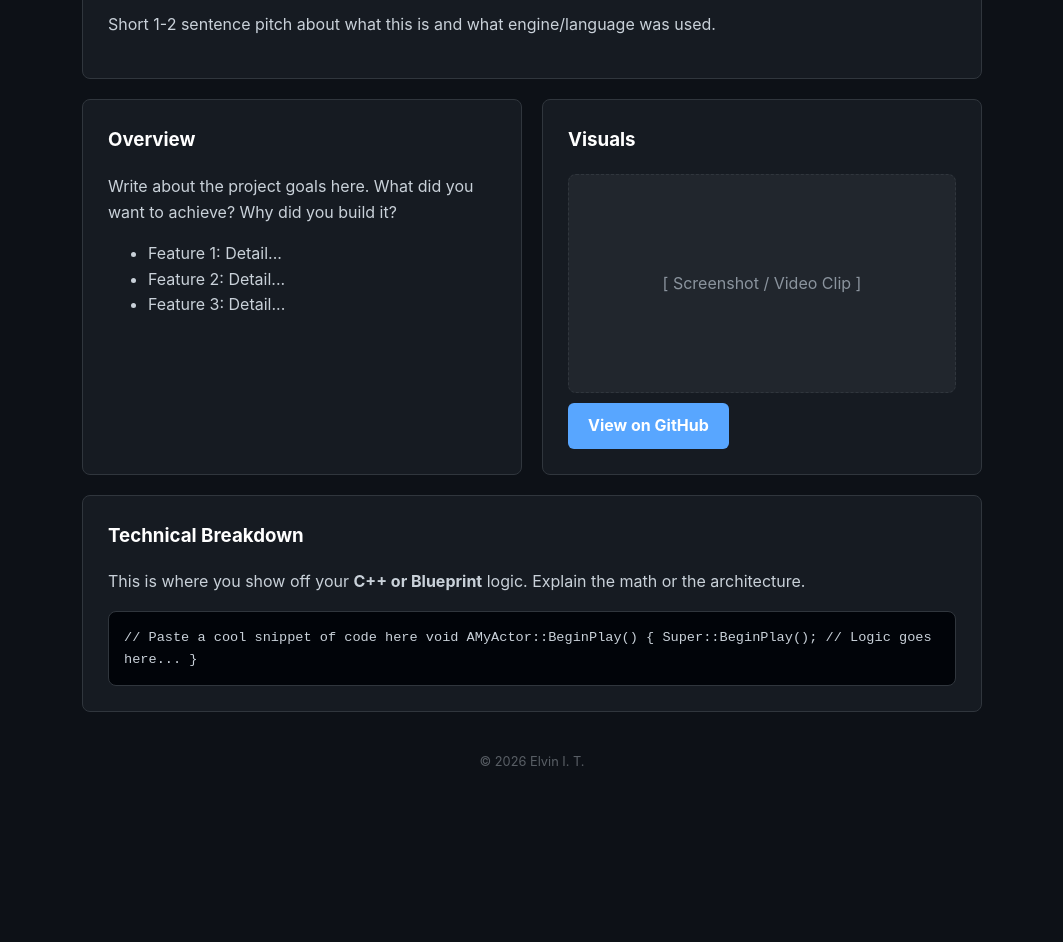
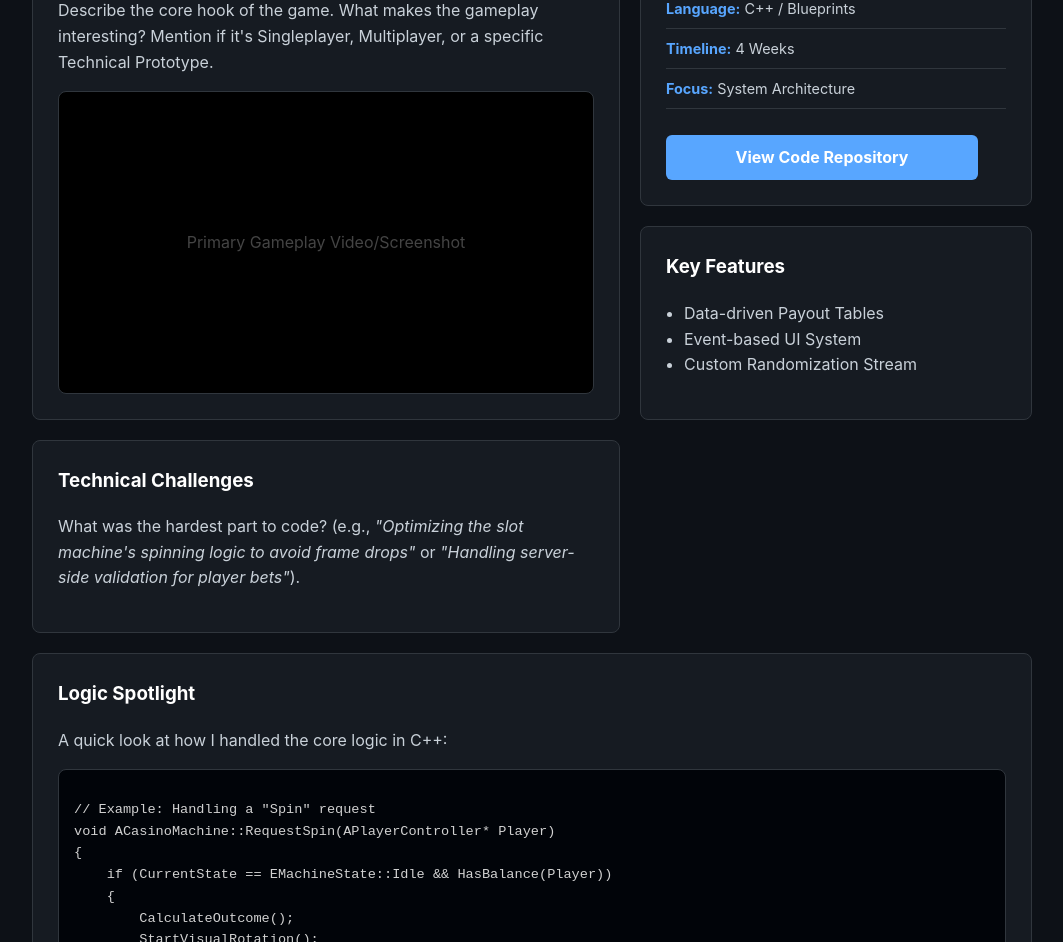
Before and after one commit to TheCrumbz/thecrumbz.github.io, a plain HTML site: page projects/casino.html in a window 1280 px wide. Shown: the part 192-1134 px from the top of the page, without its empty margins (108-1171 px from the left). Before the commit the page ends 998 px from the top, so only its background shows below. Drawn offline with Linux system fonts and the light colour scheme.

Commit message:
Update casino.html for UE5 project details

```diff
--- a/projects/casino.html
+++ b/projects/casino.html
@@ -3,85 +3,105 @@
 <head>
     <meta charset="UTF-8">
     <meta name="viewport" content="width=device-width, initial-scale=1.0">
-    <title>TheCrumbz | Portfolio</title>
+    <title>TheCrumbz | UE5 Project</title>
     <style>
-        /* --- EVERYTHING STAYS IN THIS FILE --- */
-        :root { --bg: #0d1117; --text: #c9d1d9; --accent: #58a6ff; --card: #161b22; --border: #30363d; --code: #010409; }
+        :root { --bg: #0d1117; --text: #c9d1d9; --accent: #58a6ff; --card: #161b22; --border: #30363d; --code: #010409; --ue-gold: #e2b007; }
         body { font-family: -apple-system, sans-serif; background: var(--bg); color: var(--text); line-height: 1.6; margin: 0; padding: 20px; }
-        .container { max-width: 900px; margin: 0 auto; }
+        .container { max-width: 1000px; margin: 0 auto; }
 
-        /* Navigation Area */
+        /* Navigation - This will be filled by nav.js */
         nav { display: flex; gap: 15px; margin-bottom: 30px; border-bottom: 1px solid var(--border); padding-bottom: 15px; flex-wrap: wrap; }
         nav a { color: var(--text); text-decoration: none; padding: 8px 12px; border-radius: 6px; font-weight: bold; font-size: 0.9rem; }
-        nav a:hover { background: var(--card); color: var(--accent); }
         .active { background: var(--card) !important; color: var(--accent) !important; border: 1px solid var(--border); }
 
-        /* Content Sections */
+        /* Project Layout */
         .section { background: var(--card); border: 1px solid var(--border); border-radius: 8px; padding: 25px; margin-bottom: 20px; }
+        .grid { display: grid; grid-template-columns: 1.2fr 0.8fr; gap: 20px; }
+        @media (max-width: 800px) { .grid { grid-template-columns: 1fr; } }
+
         h1, h2, h3 { color: white; margin-top: 0; }
-        .accent-text { color: var(--accent); }
+        .ue-tag { color: var(--ue-gold); font-family: monospace; font-weight: bold; }
 
-        /* Grid for Screenshots/Info */
-        .grid { display: grid; grid-template-columns: 1fr 1fr; gap: 20px; }
-        @media (max-width: 700px) { .grid { grid-template-columns: 1fr; } }
+        /* Media Box for Videos/Gifs */
+        .media-container { background: #000; border-radius: 8px; aspect-ratio: 16/9; overflow: hidden; border: 1px solid var(--border); display: flex; align-items: center; justify-content: center; position: relative; }
+        .media-container img, .media-container video { width: 100%; height: 100%; object-fit: cover; }
 
-        .img-box { background: #21262d; border-radius: 8px; aspect-ratio: 16/9; display: flex; align-items: center; justify-content: center; border: 1px dashed var(--border); color: #8b949e; }
-        .code-block { background: var(--code); padding: 15px; border-radius: 8px; border: 1px solid var(--border); font-family: monospace; font-size: 0.85rem; overflow-x: auto; }
+        /* Technical Info Box */
+        .tech-specs { list-style: none; padding: 0; }
+        .tech-specs li { padding: 8px 0; border-bottom: 1px solid var(--border); font-size: 0.9rem; }
+        .tech-specs li strong { color: var(--accent); }
 
+        .code-block { background: var(--code); padding: 15px; border-radius: 8px; border: 1px solid var(--border); font-family: 'Cascadia Code', monospace; font-size: 0.85rem; overflow-x: auto; color: #d1d1d1; }
         .btn { display: inline-block; background: var(--accent); color: white; padding: 10px 20px; border-radius: 6px; text-decoration: none; font-weight: bold; margin-top: 10px; }
-        .btn:hover { opacity: 0.9; }
     </style>
 </head>
 <body>
 
 <div class="container">
-    <nav>
-        <a href="index.html">ABOUT</a>
-        <a href="casino.html">CASINO GAME</a>
-        <a href="shooter.html">MULTIPLAYER SHOOTER</a>
-        <a href="roblox.html">ROBLOX LUA</a>
-    </nav>
+    <nav></nav> <div class="grid">
+        <div class="left-col">
+            <div class="section">
+                <span class="ue-tag">// UNREAL ENGINE 5 PROJECT</span>
+                <h1>Project Title Here</h1>
+                <p>Describe the core hook of the game. What makes the gameplay interesting? Mention if it's Singleplayer, Multiplayer, or a specific Technical Prototype.</p>
 
-    <div class="section">
-        <h1>Project Name: <span class="accent-text">Enter Title Here</span></h1>
-        <p>Short 1-2 sentence pitch about what this is and what engine/language was used.</p>
-    </div>
+                <div class="media-container">
+                    <p style="color:#444">Primary Gameplay Video/Screenshot</p>
+                </div>
+            </div>
 
-    <div class="grid">
-        <div class="section">
-            <h3>Overview</h3>
-            <p>Write about the project goals here. What did you want to achieve? Why did you build it?</p>
-            <ul>
-                <li>Feature 1: Detail...</li>
-                <li>Feature 2: Detail...</li>
-                <li>Feature 3: Detail...</li>
-            </ul>
+            <div class="section">
+                <h3>Technical Challenges</h3>
+                <p>What was the hardest part to code? (e.g., <em>"Optimizing the slot machine's spinning logic to avoid frame drops"</em> or <em>"Handling server-side validation for player bets"</em>).</p>
+            </div>
         </div>
-        <div class="section">
-            <h3>Visuals</h3>
-            <div class="img-box">
-                [ Screenshot / Video Clip ]
+
+        <div class="right-col">
+            <div class="section">
+                <h3>Project Stats</h3>
+                <ul class="tech-specs">
+                    <li><strong>Engine:</strong> Unreal Engine 5.4</li>
+                    <li><strong>Language:</strong> C++ / Blueprints</li>
+                    <li><strong>Timeline:</strong> 4 Weeks</li>
+                    <li><strong>Focus:</strong> System Architecture</li>
+                </ul>
+                <a href="#" class="btn" style="width: 80%; text-align: center;">View Code Repository</a>
             </div>
-            <a href="#" class="btn">View on GitHub</a>
+
+            <div class="section">
+                <h3>Key Features</h3>
+                <ul style="padding-left: 18px;">
+                    <li>Data-driven Payout Tables</li>
+                    <li>Event-based UI System</li>
+                    <li>Custom Randomization Stream</li>
+                </ul>
+            </div>
         </div>
     </div>
 
     <div class="section">
-        <h3>Technical Breakdown</h3>
-        <p>This is where you show off your <strong>C++ or Blueprint</strong> logic. Explain the math or the architecture.</p>
+        <h3>Logic Spotlight</h3>
+        <p>A quick look at how I handled the core logic in C++:</p>
         <div class="code-block">
-            // Paste a cool snippet of code here
-            void AMyActor::BeginPlay() {
-                Super::BeginPlay();
-                // Logic goes here...
-            }
+<pre>
+// Example: Handling a "Spin" request
+void ACasinoMachine::RequestSpin(APlayerController* Player)
+{
+    if (CurrentState == EMachineState::Idle && HasBalance(Player))
+    {
+        CalculateOutcome();
+        StartVisualRotation();
+    }
+}
+</pre>
         </div>
     </div>
 
-    <footer style="text-align: center; opacity: 0.4; font-size: 0.8rem; margin-top: 40px;">
-        <p>&copy; 2026 Elvin I. T.</p>
+    <footer style="text-align: center; opacity: 0.4; font-size: 0.8rem; padding: 20px;">
+        &copy; 2026 Elvin I. T. (TheCrumbz)
     </footer>
 </div>
 
+<script src="nav.js"></script>
 </body>
 </html>
```
